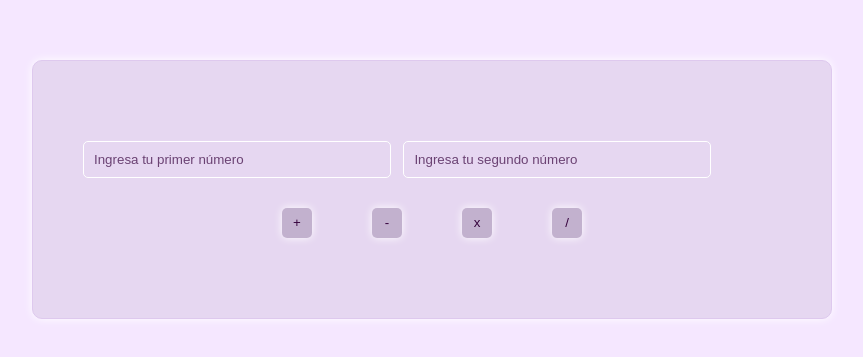
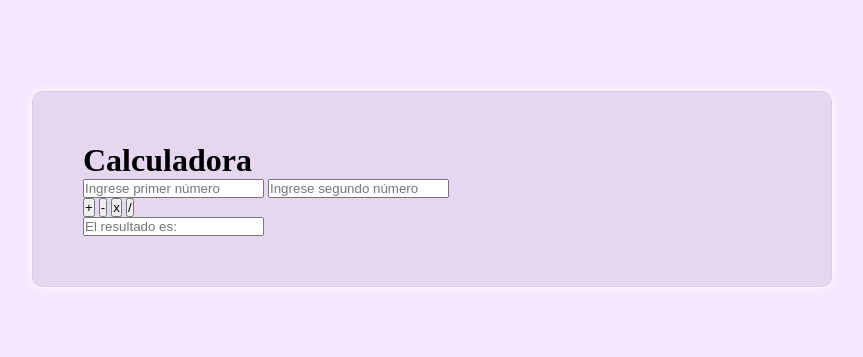
Before and after one commit to Miguelro123/Desarrollo_-Web_-Full_Stack_BICTIA, a plain HTML site: page 2020-08-26_JS/Calculadora/index.html in a window 1280 px wide. Shown: the part 211-568 px from the top of the page, without its empty margins (208-1071 px from the left). Drawn offline with Linux system fonts and the light colour scheme.

Commit message:
Update Html

```diff
--- a/2020-08-26_JS/Calculadora/index.html
+++ b/2020-08-26_JS/Calculadora/index.html
@@ -1,29 +1,35 @@
 <!DOCTYPE html>
 <html lang="en">
-
 <head>
-        <meta charset="UTF-8" />
-        <meta name="viewport" content="width=device-width, initial-scale=1.0" />
-        <meta http-equiv="X-UA-Compatible" content="ie=edge" />
-        <link rel="stylesheet" href="style.css" />
+    <meta charset="UTF-8">
+    <meta name="viewport" content="width=device-width, initial-scale=1.0">
+    <link rel="stylesheet" type="text/css" href="style.css">
     <title>Calculadora</title>
 </head>
-
 <body>
     <div class="main">
-            <div class="inputs">
-                <input id="input1" class="number" type="number" placeholder="Ingresa tu primer número" />
-                <input id="input2" class="number" type="number" placeholder="Ingresa tu segundo número" />
+        <div class="titulo">
+            <h1>Calculadora</h1>
         </div>
-            <div class="buttons">
-                <button id="suma" class="btn" onclick="suma()">+</button>
-                <button id="resta" class="btn" onclick="resta()">-</button>
-                <button id="multiplicacion" class="btn" onclick="multiplicacion()">x</button>
-                <button id="division" class="btn" onclick="division()">/</button>
+
+        <!-- INGRESO DE DATOS -->
+        <div class="lugarnum">
+            <input type="text" id="num1" placeholder="Ingrese primer número">
+            <input type="text" id="num2" placeholder="Ingrese segundo número">
         </div>
-            <div id="answer"></div>
+
+        <div class="botones">
+            <button id="Sumar">+</button>
+            <button id="Restar">-</button>
+            <button id="Multiplicar">x</button>
+            <button id="Dividir">/</button>
         </div>
+
+        <div class="Lugarresul">
+            <input type="text" id="res" placeholder="El resultado es:">
+        </div>
+    </div>
+
     <script src="script.js"></script>
 </body>
-
 </html>
```
Lines whose indentation alone changed are shown as unchanged.
